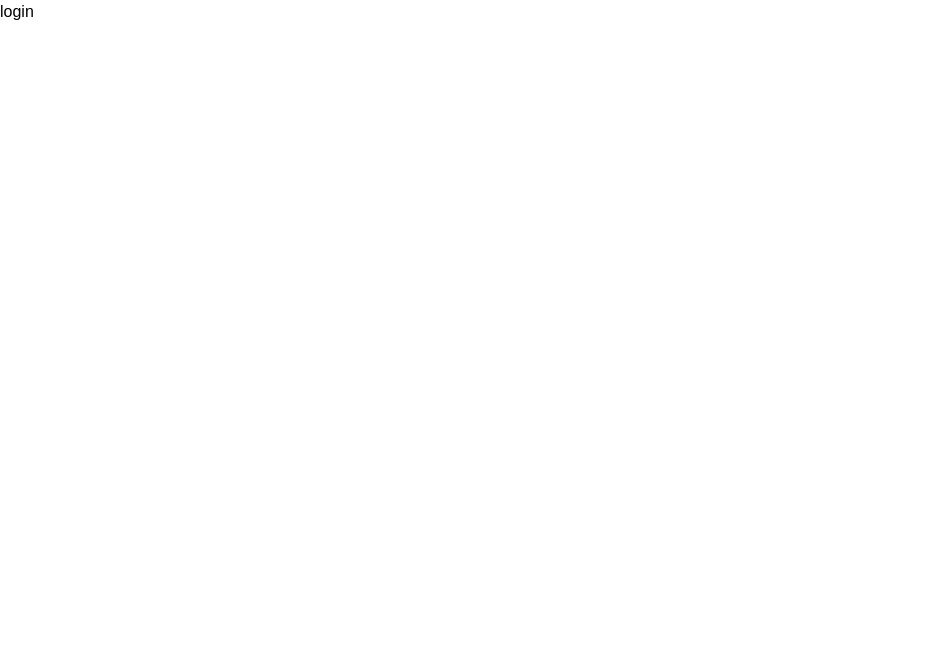
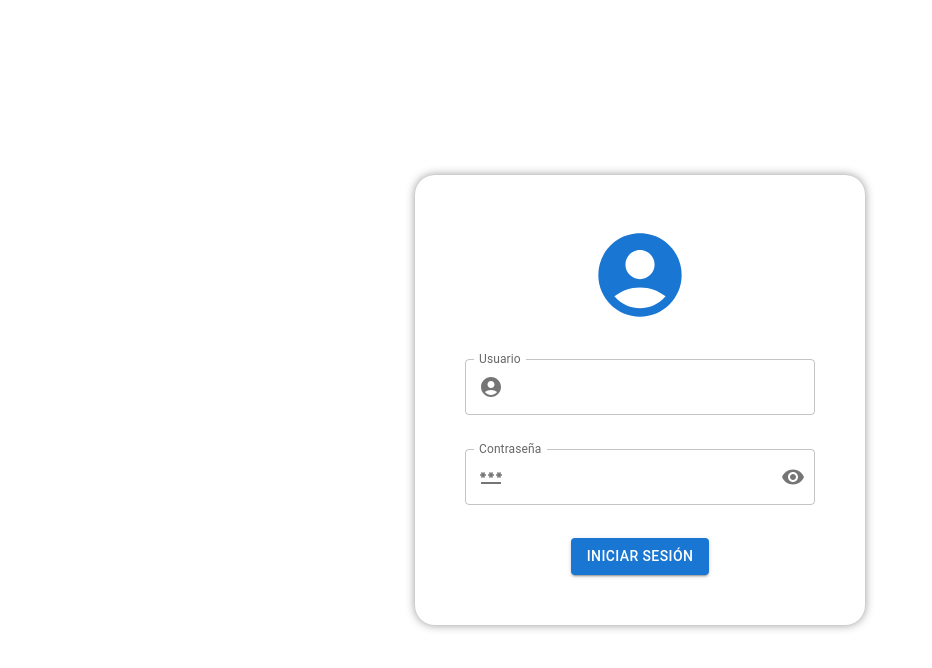
Before and after one commit to Irineo-1/Gestor-tienda-abarrotes, a Next.js app: page / in a window 1280 px wide. Shown: the top 668 px of the page, without its empty margins (0-932 px from the left). Built offline with nearby package versions, Linux system fonts and the light colour scheme.

Commit message:
ADD: se agrego la funcionalidad del login y el uso de JWT

```diff
--- a/src/app/page.tsx
+++ b/src/app/page.tsx
@@ -1,15 +1,108 @@
 'use client'
 
-import { useRouter } from 'next/navigation'
+// import { useRouter } from 'next/navigation'
+import { useState } from 'react';
+import TextField from '@mui/material/TextField';
+import InputAdornment from '@mui/material/InputAdornment';
+import AccountCircle from '@mui/icons-material/AccountCircle';
+import Password from '@mui/icons-material/Password';
+import IconButton from '@mui/material/IconButton';
+import Button from '@mui/material/Button';
+import Visibility from '@mui/icons-material/Visibility';
+import VisibilityOff from '@mui/icons-material/VisibilityOff';
+import { Autenticacion } from '@/request/Autenticacion';
+import CircularProgress from "@mui/material/CircularProgress";
 
+import "../styles/login.css"
 
 export default function Home() {
 
-  const router = useRouter()
+  // const router = useRouter()
+  const [showPassword, setShowPassword] = useState(false)
+  const [usuario, setUsuario] = useState('')
+  const [password, setPassword] = useState('')
+  const [loading, setLoading] = useState(false)
+
+
+  const handleClickShowPassword = () => setShowPassword((show) => !show)
+
+  const handleKeyUp = (event: React.KeyboardEvent<HTMLInputElement>) => {
+    if (event.key !== "Enter") return
+    handleAutenticate()
+  }
+
+  const handleAutenticate = () => {
+    setLoading(true)
+
+    Autenticacion(usuario, password)
+    .then((token) => {
+
+      setLoading(false)
+      localStorage.setItem("tk", token)
+
+    })
+    .catch(() => {
+      setLoading(false)
+      // Alerta
+    })
+  }
 
   return (
-    <>
-      <h1>login</h1>
-    </>
+    <div className="container-login">
+      <form className="login">
+        <AccountCircle sx={{ fontSize: 100, color: '#1976d2' }} />
+        <TextField
+          label="Usuario"
+          value={usuario}
+          onChange={e => setUsuario(e.target.value.trim().toUpperCase())}
+          fullWidth={true}
+          variant="outlined"
+          slotProps={{
+            input: {
+              startAdornment: (
+                <InputAdornment position="start">
+                  <AccountCircle />
+                </InputAdornment>
+              ),
+            },
+          }}
+        />
+        <TextField
+          fullWidth={true}
+          label="Contraseña"
+          value={password}
+          onChange={e => setPassword(e.target.value)}
+          onKeyUp={handleKeyUp}
+          type={showPassword ? 'text' : 'password'}
+          variant="outlined"
+          slotProps={{
+            input: {
+              startAdornment: (
+                <InputAdornment position="start">
+                  <Password />
+                </InputAdornment>
+              ),
+              endAdornment: (
+                <InputAdornment position="end">
+                  <IconButton
+                    aria-label={
+                      showPassword ? 'hide the password' : 'display the password'
+                    }
+                    onClick={handleClickShowPassword}
+                    edge="end"
+                  >
+                    {showPassword ? <VisibilityOff /> : <Visibility />}
+                  </IconButton>
+                </InputAdornment>
+              )
+            },
+          }}
+        />
+
+        <Button variant="contained" disabled={loading} onClick={handleAutenticate}>
+          {loading ? <CircularProgress size={24} color="inherit" /> : "Iniciar sesión"}
+        </Button>
+      </form>
+    </div>
   );
 }
--- /dev/null
+++ b/src/request/Autenticacion.ts
@@ -0,0 +1,17 @@
+import { env } from '@/app/config';
+
+export const Autenticacion = async (usuario: string, password: string): Promise<string> => {
+    const response: Response = await fetch(`${env.host}:${env.port}/usuario/login`, {
+        headers: {
+            'Content-Type': 'application/json'
+        },
+        method: "POST",
+        body: JSON.stringify({usuario, password})
+    })
+
+    if(!response.ok) throw Error("algo salio mal")
+
+    const token = await response.json()
+
+    return token.Token ?? ""
+}
--- /dev/null
+++ b/src/styles/login.css
@@ -0,0 +1,29 @@
+.container-login {
+    position: relative;
+    width: 100%;
+    height: 100vh;
+    background-color: var(--background);
+}
+
+.login {
+    position: absolute;
+    width: 80%;
+    height: 90%;
+    background: var(--background);
+    box-shadow: 0px 0px 10px 0px rgb(148, 148, 148);
+    border-radius: 20px;
+    top: 50%;
+    left: 50%;
+    transform: translate(-50%, -50%);
+    padding: 50px;
+
+    display: flex;
+    flex-direction: column;
+    align-items: center;
+    justify-content: space-between;
+
+    @media (min-width: 500px) {
+        width: 450px;
+        height: 450px;
+    }
+}
```
